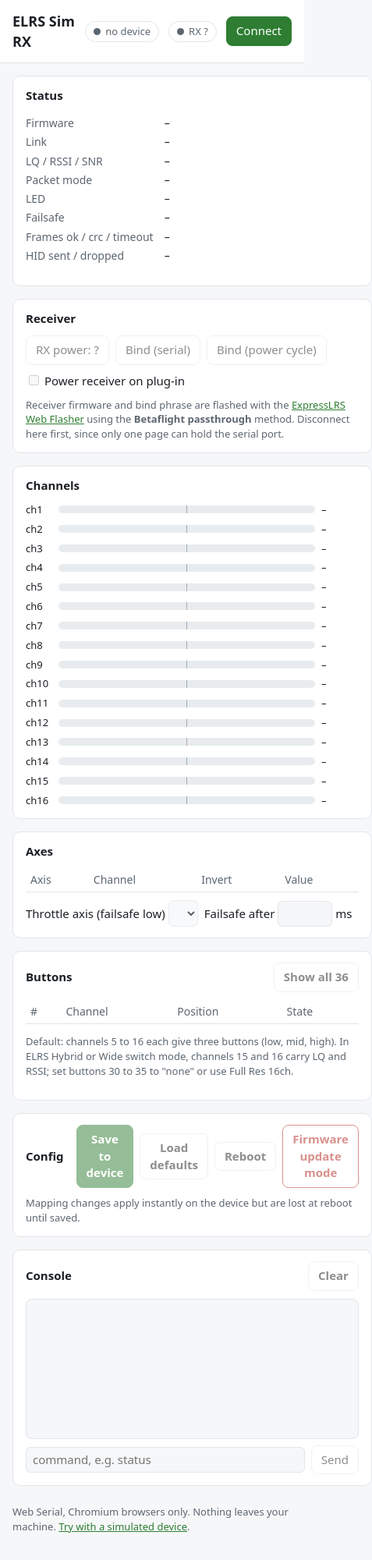
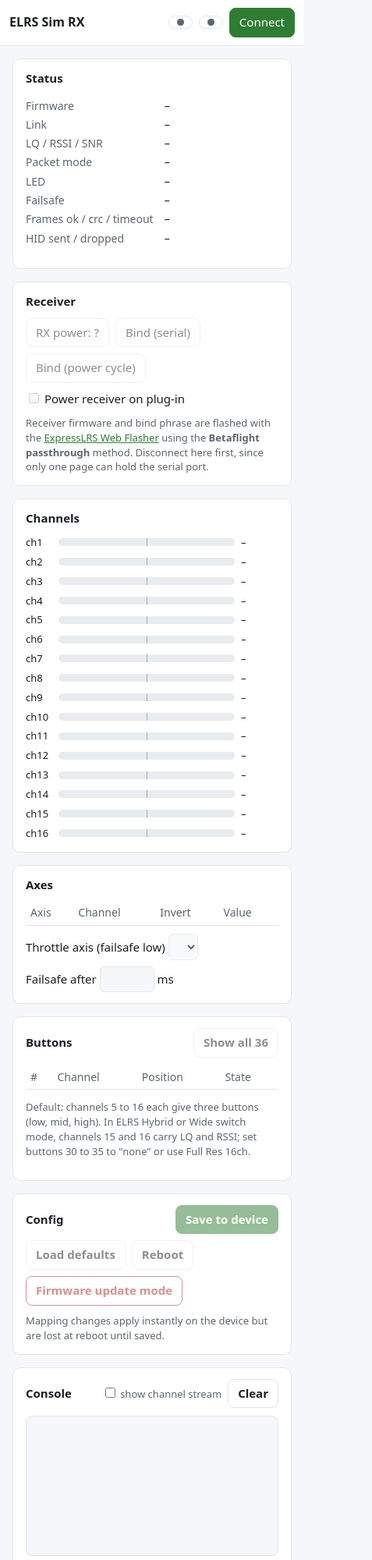
Before and after one commit to ryan-johnson2/elrs-sim-rx, a plain HTML site: page web/index.html in a window 390 px wide. Shown: the top 2000 px of the page at 78% size, 477 px wide, since content can reach past the window. Drawn offline with Linux system fonts and the light colour scheme.

Commit message:
Web UI: browser test harness, mobile layout and console fixes
- tests/web/test_webui.mjs + tools/test-web.sh: Playwright (Chromium, Docker)
  drives the page in mock mode, 27 checks, light/dark/phone screenshots
- Tables scroll horizontally on narrow screens, header pills collapse to dots,
  section toolbars wrap; no horizontal page scroll at 400 px
- Console hides the 20 Hz channel stream unless toggled

Co-Authored-By: Claude Fable 5.1 <noreply@anthropic.com>

```diff
--- a/web/index.html
+++ b/web/index.html
@@ -22,11 +22,20 @@
   * { box-sizing: border-box; }
   body { margin: 0; background: var(--bg); color: var(--text); font: 15px/1.45 system-ui, -apple-system, Segoe UI, Roboto, sans-serif; }
   header { display: flex; align-items: center; gap: 12px; padding: 14px 16px; border-bottom: 1px solid var(--line); background: var(--panel); position: sticky; top: 0; z-index: 2; }
-  header h1 { font-size: 18px; margin: 0; flex: 1; }
+  header h1 { font-size: 18px; margin: 0; flex: 1; white-space: nowrap; }
+  @media (max-width: 560px) {
+    header { gap: 8px; padding: 10px 12px; }
+    header h1 { font-size: 16px; }
+    .pill span:last-child { display: none; }
+    .pill { padding: 6px; }
+    main { padding: 12px; gap: 12px; }
+    section { padding: 12px; }
+  }
   main { max-width: 1100px; margin: 0 auto; padding: 16px; display: grid; gap: 16px; grid-template-columns: 1fr; }
+  section { min-width: 0; }
   @media (min-width: 900px) { main { grid-template-columns: 1fr 1fr; } .wide { grid-column: 1 / -1; } }
   section { background: var(--panel); border: 1px solid var(--line); border-radius: 10px; padding: 14px 16px; }
-  section h2 { font-size: 15px; margin: 0 0 10px; display: flex; align-items: center; gap: 8px; }
+  section h2 { font-size: 15px; margin: 0 0 10px; display: flex; align-items: center; gap: 8px; flex-wrap: wrap; }
   section h2 .spacer { flex: 1; }
   button { font: inherit; padding: 7px 12px; border-radius: 8px; border: 1px solid var(--line); background: var(--panel); color: var(--text); cursor: pointer; }
   button.primary { background: var(--accent); color: var(--accent-text); border-color: var(--accent); }
@@ -44,6 +53,7 @@
   .ch .bar { height: 10px; background: var(--bar-bg); border-radius: 5px; position: relative; overflow: hidden; }
   .ch .bar i { position: absolute; top: 0; bottom: 0; background: var(--bar); border-radius: 5px; }
   .ch .bar b { position: absolute; top: -2px; bottom: -2px; width: 1px; left: 50%; background: var(--muted); opacity: .5; }
+  .tbl { overflow-x: auto; -webkit-overflow-scrolling: touch; }
   table { width: 100%; border-collapse: collapse; font-size: 14px; }
   th, td { text-align: left; padding: 5px 6px; border-bottom: 1px solid var(--line); }
   th { color: var(--muted); font-weight: 500; }
@@ -112,10 +122,10 @@
 
   <section>
     <h2>Axes</h2>
-    <table>
+    <div class="tbl"><table>
       <thead><tr><th>Axis</th><th>Channel</th><th>Invert</th><th>Value</th></tr></thead>
       <tbody id="axes"></tbody>
-    </table>
+    </table></div>
     <div class="row" style="margin-top:10px">
       <label>Throttle axis (failsafe low)
         <select id="sel-throttle"></select>
@@ -130,10 +140,10 @@
     <h2>Buttons <span class="spacer"></span>
       <button id="btn-buttons-toggle">Show all 36</button>
     </h2>
-    <table>
+    <div class="tbl"><table>
       <thead><tr><th>#</th><th>Channel</th><th>Position</th><th>State</th></tr></thead>
       <tbody id="buttons"></tbody>
-    </table>
+    </table></div>
     <p class="muted">Default: channels 5 to 16 each give three buttons (low, mid, high). In ELRS Hybrid or Wide switch mode, channels 15 and 16 carry LQ and RSSI; set buttons 30 to 35 to "none" or use Full Res 16ch.</p>
   </section>
 
@@ -149,7 +159,10 @@
   </section>
 
   <section class="wide">
-    <h2>Console <span class="spacer"></span><button id="btn-clear">Clear</button></h2>
+    <h2>Console <span class="spacer"></span>
+      <label class="muted" style="font-weight:400"><input type="checkbox" id="cb-show-stream"> show channel stream</label>
+      <button id="btn-clear">Clear</button>
+    </h2>
     <div id="console" class="console"></div>
     <form id="form-cmd" class="row" style="margin-top:8px">
       <input type="text" id="in-cmd" placeholder="command, e.g. status" style="flex:1" autocomplete="off">
@@ -323,6 +336,7 @@ let showAllButtons = false;
 let statusTimer = null;
 
 function log(line, cls) {
+  if (cls === 'rx' && line.startsWith('{"ch":') && !$('cb-show-stream').checked) return;
   const el = $('console');
   const div = document.createElement('div');
   if (cls) div.className = cls;
@@ -447,7 +461,10 @@ async function refreshStatus() { const s = await cmd('status'); if (s) renderSta
 function setConnectedUi(on) {
   $('btn-connect').classList.toggle('hidden', on);
   $('btn-disconnect').classList.toggle('hidden', !on);
-  for (const b of document.querySelectorAll('main button, main select, main input')) b.disabled = !on;
+  for (const b of document.querySelectorAll('main button, main select, main input')) {
+    if (b.id === 'cb-show-stream' || b.id === 'btn-clear') continue;
+    b.disabled = !on;
+  }
   if (!on) { setPill('pill-link', '', 'no device'); setPill('pill-rx', '', 'RX ?'); $('ch-rate').textContent = ''; }
 }
 
```
Also changed, not shown: tests/web/test_webui.mjs (added, +125 -0 lines), 4 other files.
